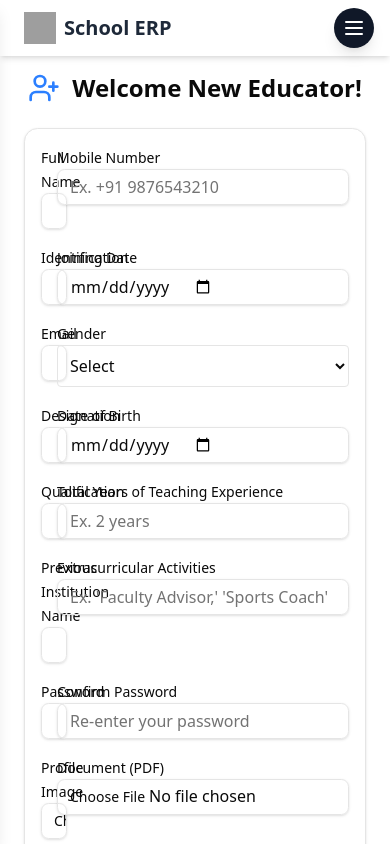
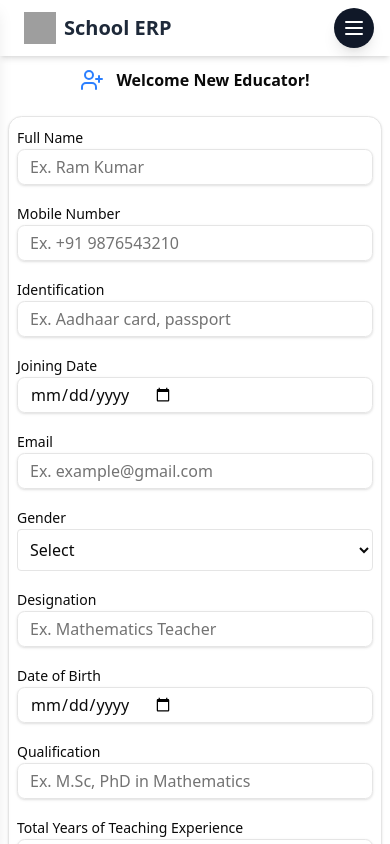
Before and after one commit to amitkumar822/ERP, a React (Vite) app in the folder frontend/: page /teachers/joining-form in a window 390 px wide. Built offline with nearby package versions, Linux system fonts and the light colour scheme; grey boxes are pictures that could not be loaded.

Commit message:
refactor: update layout and styling in dashboard components; adjust padding and responsiveness

```diff
--- a/frontend/src/components/dashboard/AddressCurrentPermanent.jsx
+++ b/frontend/src/components/dashboard/AddressCurrentPermanent.jsx
@@ -21,7 +21,7 @@ const AddressCurrentPermanent = ({
   return (
     <div>
       {/* Address */}
-      <Card className="my-6">
+      <Card className="md:my-6 ">
         <CardHeader>
           <CardTitle>Address</CardTitle>
         </CardHeader>
@@ -171,11 +171,11 @@ const AddressCurrentPermanent = ({
       </Card>
 
       {/* 📌 Submit Button */}
-      <div className="text-center">
+      <div className="text-center md:pb-0 pb-15">
         <Button
           disabled={isPending}
           type="submit"
-          className="w-1/4 cursor-pointer bg-gradient-to-r from-blue-500 to-purple-500 hover:from-purple-500 hover:to-blue-500 text-white px-6 py-2 rounded-lg shadow-lg"
+          className="md:w-1/4 w-full mt-4 cursor-pointer bg-gradient-to-r from-blue-500 to-purple-500 hover:from-purple-500 hover:to-blue-500 text-white px-6 py-2 rounded-lg shadow-lg"
         >
           {isPending ? (
             <span className="flex items-center gap-2">
--- a/frontend/src/pages/dashboard/teacher/JoiningTeacher.jsx
+++ b/frontend/src/pages/dashboard/teacher/JoiningTeacher.jsx
@@ -125,17 +125,17 @@ export default function JoiningTeacher() {
 
 
   return (
-    <div className="w-full mx-auto p-6 bg-white shadow rounded-md dark:bg-gray-900 dark:text-white">
+    <div className="w-full mx-auto md:p-6 p-2 pt-5 bg-white shadow rounded-md dark:bg-gray-900 dark:text-white">
       <div>
-        <h1 className="text-2xl font-bold mb-6 flex justify-center items-center gap-3">
-          <UserPlus className="h-8 w-8 text-blue-500" /> Welcome New Educator!
+        <h1 className="md:text-2xl font-bold mb-6 flex justify-center items-center gap-3">
+          <UserPlus className="md:h-8 md:w-8 text-blue-500" /> Welcome New Educator!
         </h1>
       </div>
 
-      <Card className="p-4">
+      <Card className="md:p-4 p-2">
         <form
           onSubmit={handleSubmit}
-          className="grid grid-cols-1 md:grid-cols-2 gap-4"
+          className="grid md:grid-cols-2 grid-cols-1 gap-4"
         >
           {/* First Name */}
           <div>
@@ -182,6 +182,7 @@ export default function JoiningTeacher() {
               id="joiningDate"
               type="date"
               name="joiningDate"
+              placeholder="Ex. 2021-12-31"
               onChange={handleInputChange}
               required
             />
@@ -376,7 +377,7 @@ export default function JoiningTeacher() {
           </div>
 
           {/* Address */}
-          <div className="col-span-2">
+          <div className="md:col-span-2">
             <AddressCurrentPermanent
               sameAddressChecked={sameAddressChecked}
               setSameAddressChecked={setSameAddressChecked}
```
Also changed, not shown: 1 other file (tests, documents, lock files or other folders).
